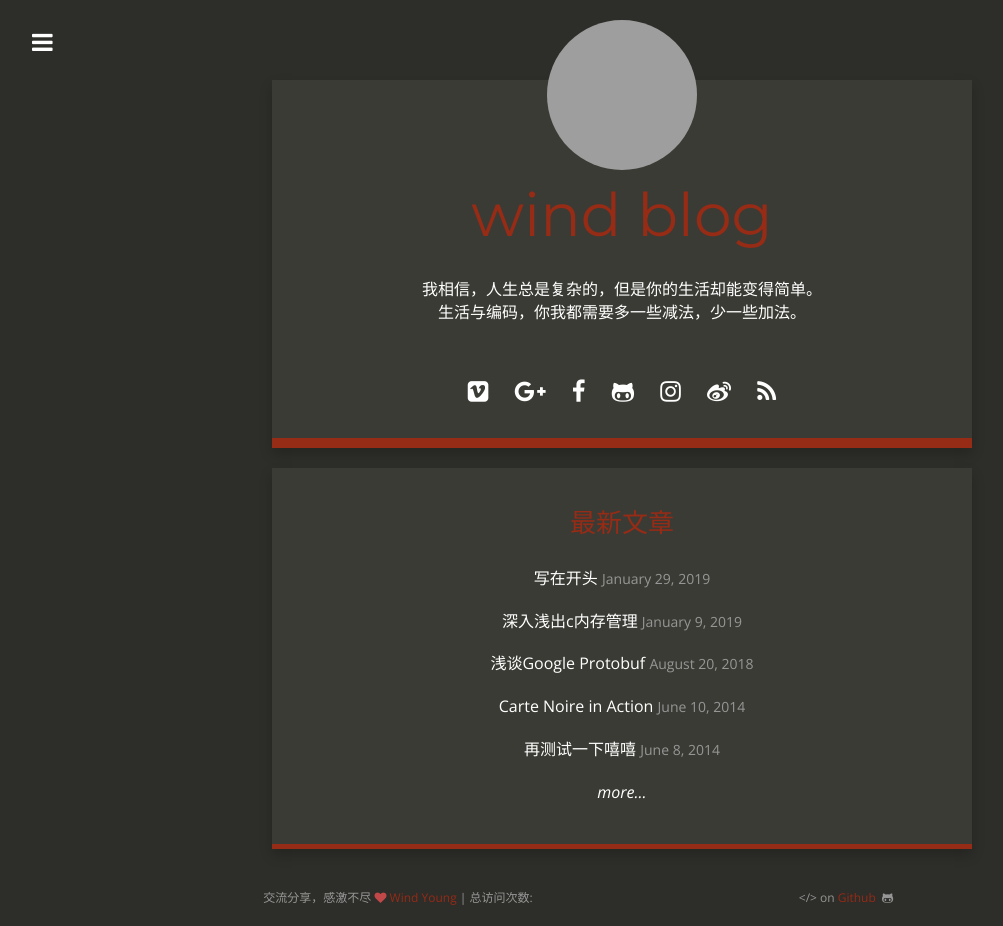
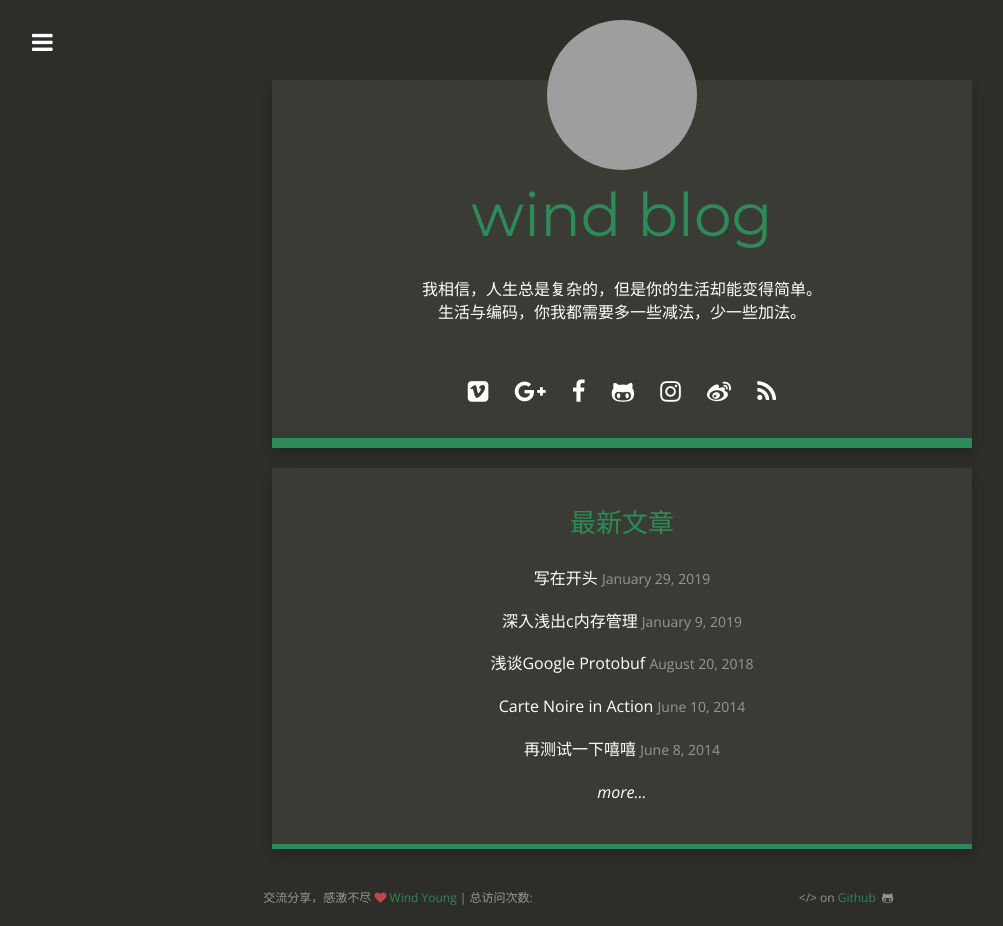
Before and after one commit to wind3110991/wind3110991.github.io, a Jekyll site: the page built from index.html, in a window 1280 px wide. Shown: the whole page, without its empty margins (18-1021 px from the left). Built offline with Jekyll 4.4.1, drawn with Linux system fonts in a browser that asks for light colours; nearby versions of some CDN libraries; comment, search, counter and statistics services are not loaded; grey boxes are pictures that could not be loaded.

Commit message:
update blog

```diff
--- a/css/style.scss
+++ b/css/style.scss
@@ -21,7 +21,7 @@ $dark:           #2D2D29;
 $medium:         #3B3B35;
 $light-medium:   #969696;
 $dark-blue:      #215A6D;
-$color-wind:     #962b16;
+$color-wind:     #2e8b57;
 $green:          #92C7A3;
 $light:          #DFECE6;
 $white:          #FFFFFF;
```
